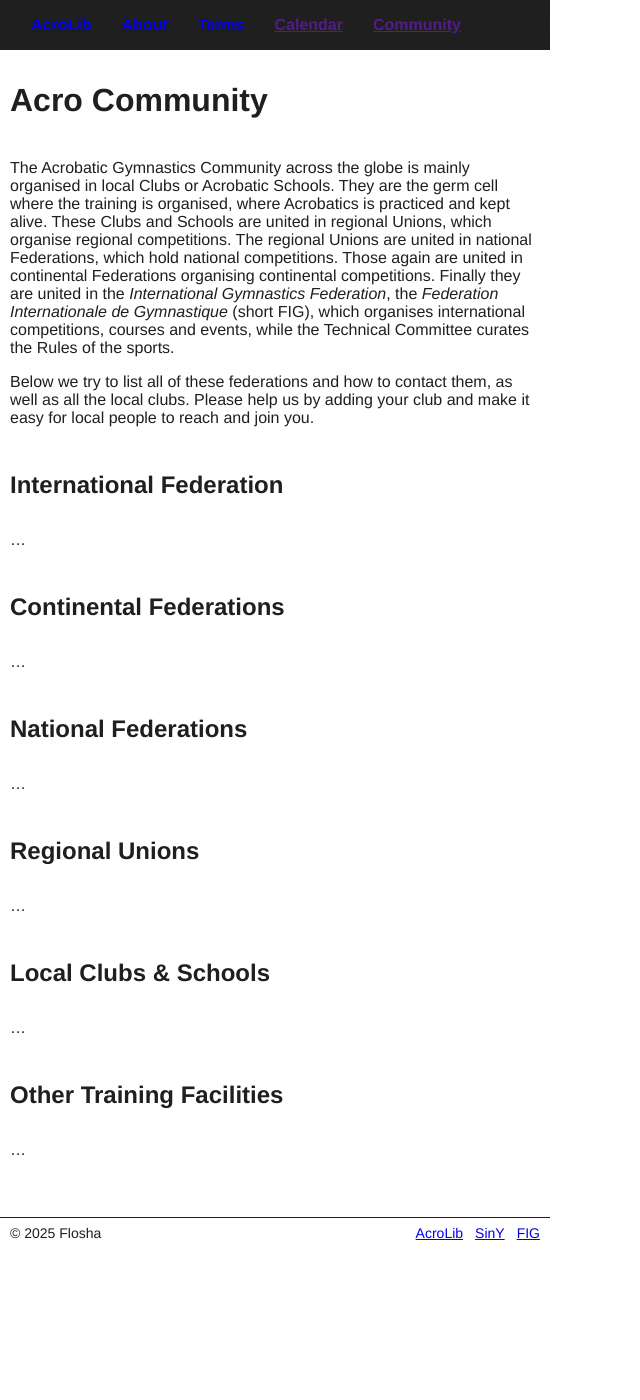
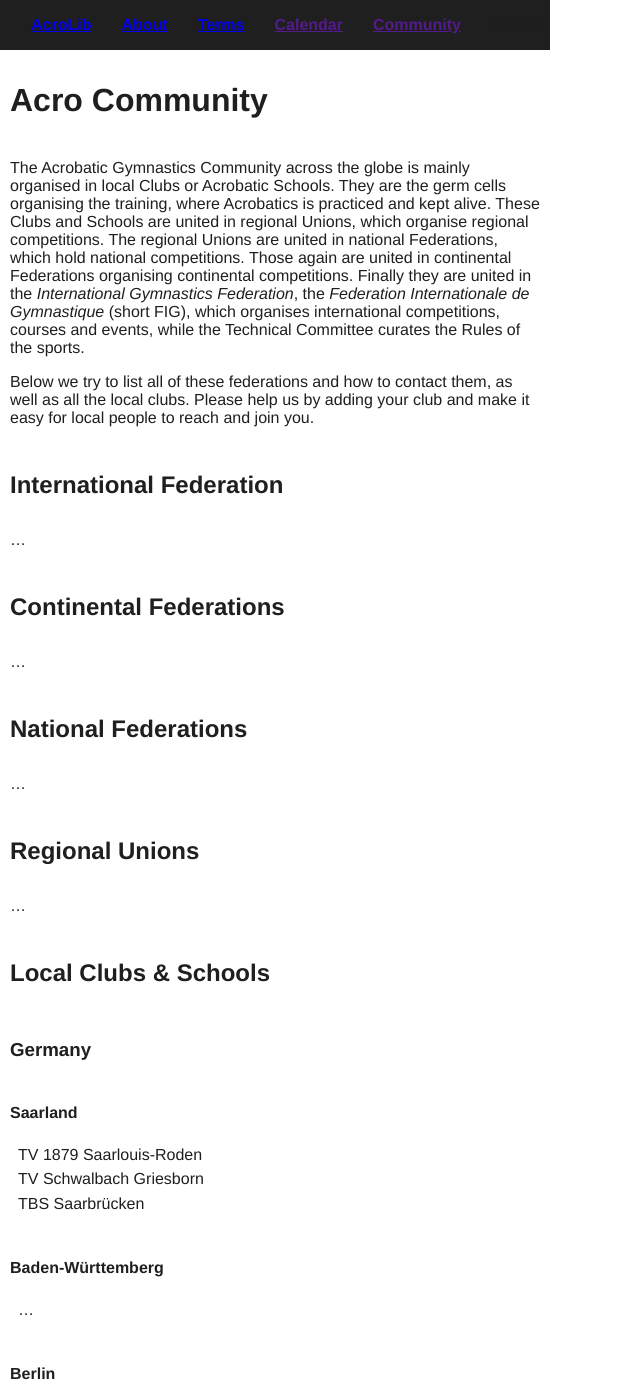
Before and after one commit to floshin/acrolib, a Jekyll site: the page built from community.md, in a window 1280 px wide and 1400 px high. Shown: the whole window, without its empty margins (0-640 px from the left). Built offline with Jekyll 4.4.1, drawn with Linux system fonts in a browser that asks for light colours; our own code applies the rules of GitHub Pages for plain Markdown files; some of the changed text lies outside the part shown.

Commit message:
Update community.md

```diff
--- a/community.md
+++ b/community.md
@@ -1,6 +1,6 @@
 # Acro Community
 
-The Acrobatic Gymnastics Community across the globe is mainly organised in local Clubs or Acrobatic Schools. They are the germ cell where the training is organised, where Acrobatics is practiced and kept alive. These Clubs and Schools are united in regional Unions, which organise regional competitions. The regional Unions are united in national Federations, which hold national competitions. Those again are united in continental Federations organising continental competitions. Finally they are united in the *International Gymnastics Federation*, the *Federation Internationale de Gymnastique* (short FIG), which organises international competitions, courses and events, while the Technical Committee curates the Rules of the sports.
+The Acrobatic Gymnastics Community across the globe is mainly organised in local Clubs or Acrobatic Schools. They are the germ cells organising the training, where Acrobatics is practiced and kept alive. These Clubs and Schools are united in regional Unions, which organise regional competitions. The regional Unions are united in national Federations, which hold national competitions. Those again are united in continental Federations organising continental competitions. Finally they are united in the *International Gymnastics Federation*, the *Federation Internationale de Gymnastique* (short FIG), which organises international competitions, courses and events, while the Technical Committee curates the Rules of the sports.
 
 Below we try to list all of these federations and how to contact them, as well as all the local clubs. Please help us by adding your club and make it easy for local people to reach and join you.
 
@@ -27,7 +27,41 @@
 
 ## Local Clubs & Schools
 
-...
+### Germany
+
+#### Saarland
+
+* TV 1879 Saarlouis-Roden
+* TV Schwalbach Griesborn
+* TBS Saarbrücken
+
+#### Baden-Württemberg
+
+* ...
+
+#### Berlin
+
+* ...
+
+#### Bayern
+
+* ...
+
+
+#### Rheinland-Pfalz
+
+* ...
+
+
+#### Sachsen
+
+
+#### Sachsen-Anhalt
+
+
+#### ...
+
+
 
 
 ## Other Training Facilities
```
